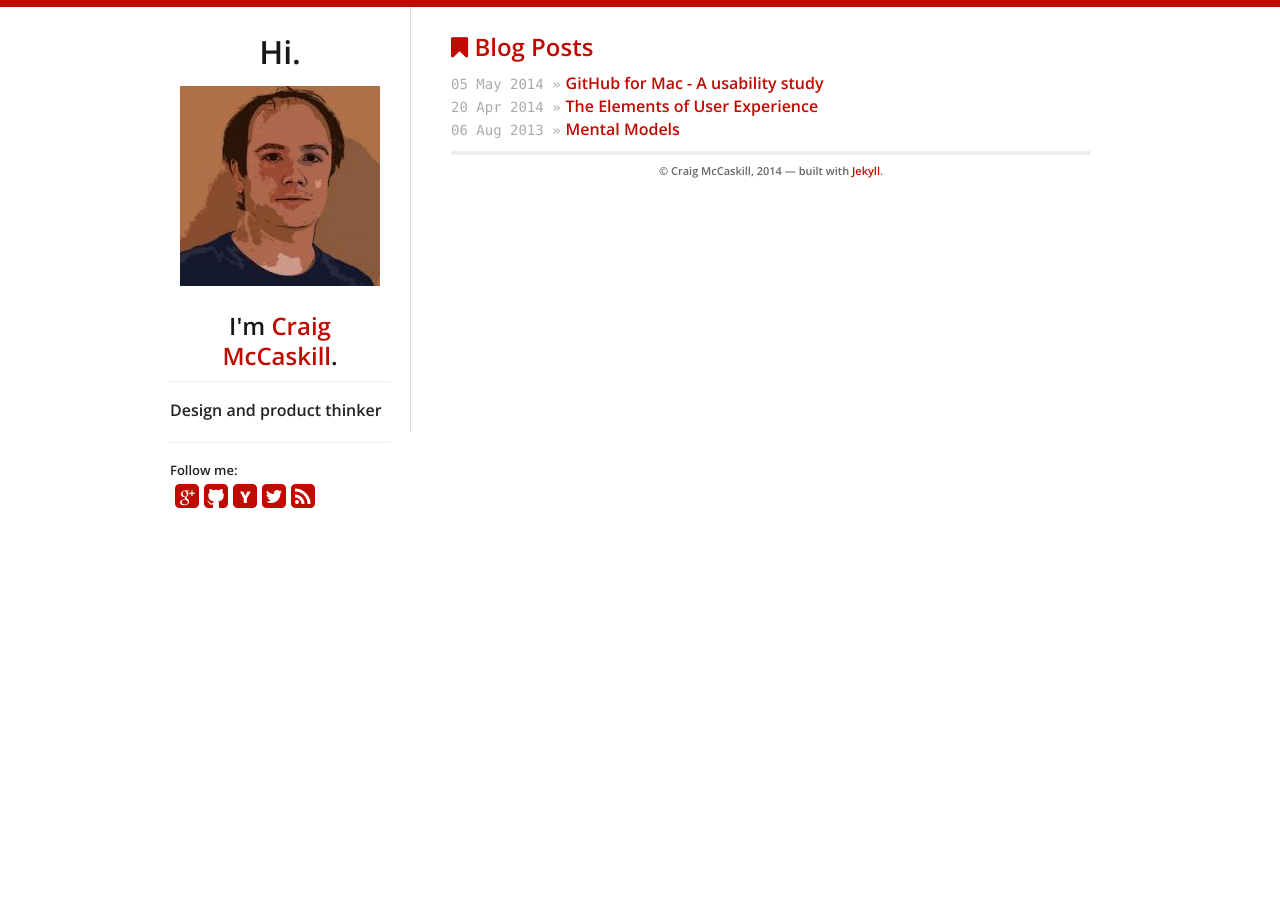
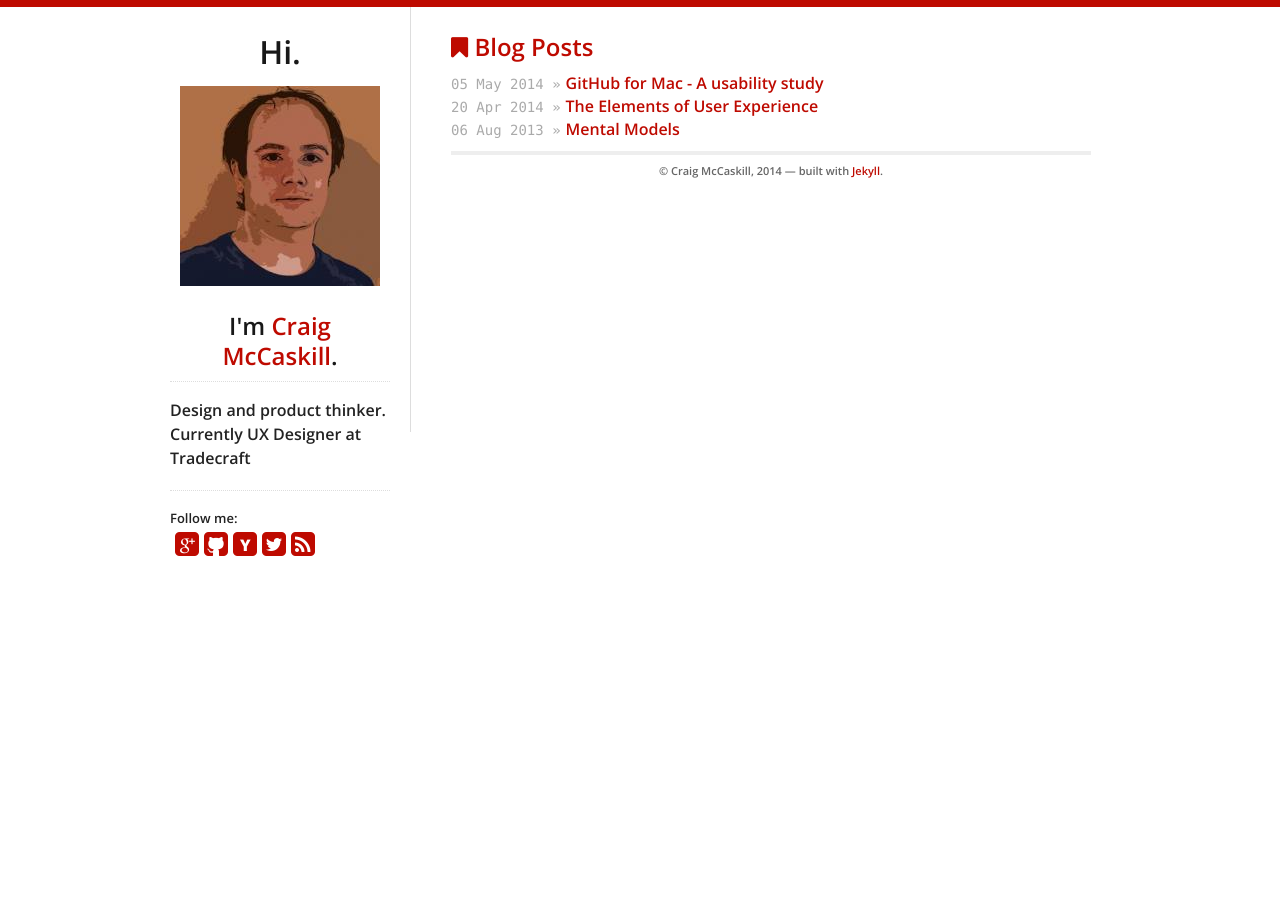
Before and after one commit to craigmccaskill/old-website, a Jekyll site: the page built from index.html, in a window 1280 px wide. Built offline with Jekyll 4.4.1, drawn with Linux system fonts in a browser that asks for light colours.

Commit message:
Update tag line.

```diff
--- a/_config.yml
+++ b/_config.yml
@@ -21,7 +21,7 @@ theme:
   # "Hi, I'm _______"
   name: Craig McCaskill
   email: hello@craigmccaskill.com
-  tagline: "Design and product thinker"
+  tagline: "Design and product thinker. Currently UX Designer at Tradecraft"
 
   # Google Analytics key, leave blank to ignore
   google_analytics_key: UA-20255415-1
```
